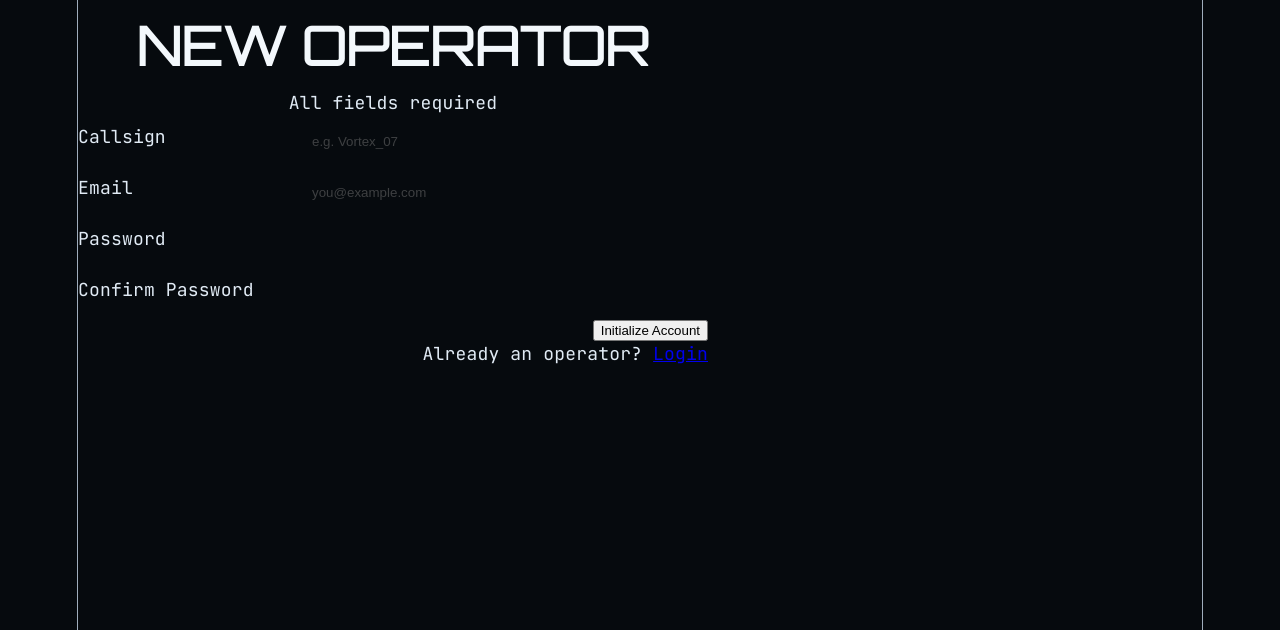
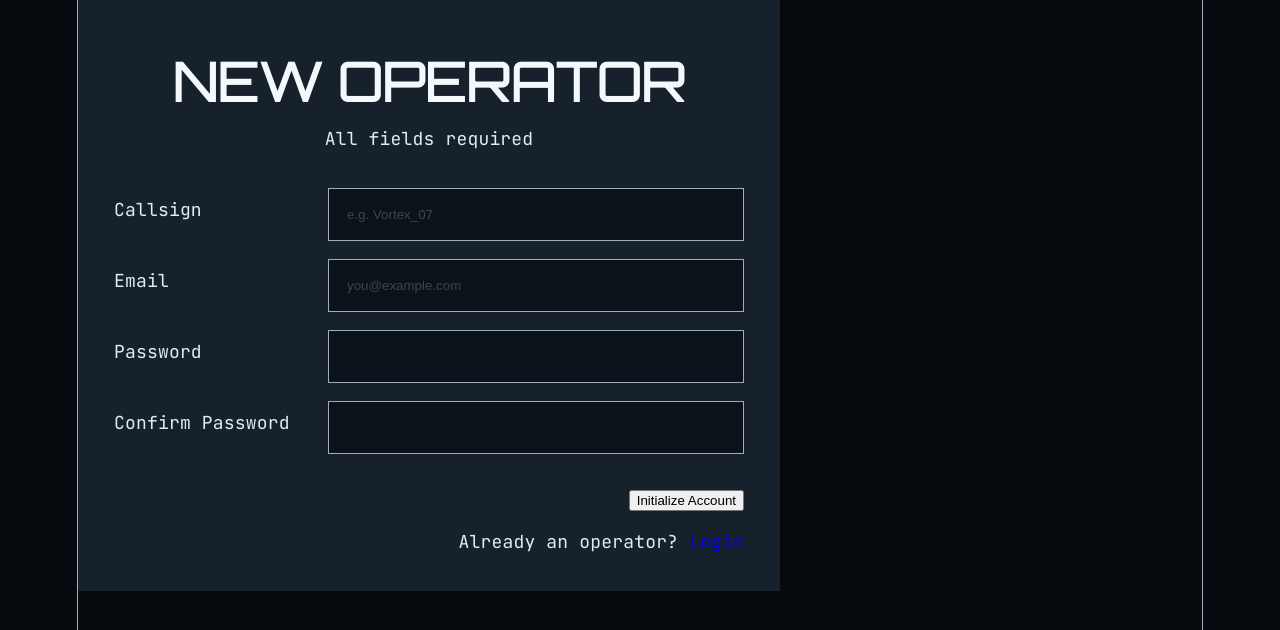
Before and after one commit to jkaps9/gamer-sign-up-form, a React (Vite) app: page / in a window 1280 px wide. Shown: the top 630 px of the page. Built offline with nearby package versions, Linux system fonts and the light colour scheme.

Commit message:
update variables in form styling

```diff
--- a/src/styles/Forms.module.css
+++ b/src/styles/Forms.module.css
@@ -1,17 +1,17 @@
 .form {
-  background-color: var(--color-bg-tertiary);
-  border-radius: var(--radius-sm);
+  background-color: var(--neutral-800);
+  border-radius: 0;
   display: flex;
   flex-direction: column;
-  gap: var(--space-8);
-  padding: var(--space-8);
+  gap: 2rem;
+  padding: 2rem;
 }
 
 .section {
-  border-radius: var(--radius-sm);
+  border-radius: 0;
   display: flex;
   flex-direction: column;
-  gap: var(--space-4);
+  gap: 1rem;
 }
 
 .label {
@@ -20,40 +20,40 @@
 }
 
 .input {
-  background-color: var(--color-surface);
-  border: 1px solid var(--color-border);
-  border-radius: var(--radius-sm);
-  color: var(--color-text-primary);
+  background-color: var(--neutral-900);
+  border: 1px solid var(--border);
+  border-radius: 0;
+  color: var(--text);
   outline: none;
   padding: 1rem;
   width: 100%;
 
   &[aria-invalid="true"],
   &:user-invalid {
-    border-color: var(--color-error);
+    border-color: var(--red-400);
   }
 
   &::placeholder {
     opacity: 0.5;
   }
   &:hover {
-    border-color: var(--color-accent);
+    border-color: var(--accent-border);
   }
   &:focus-visible {
-    border-color: var(--color-focus);
-    box-shadow: var(--shadow-sm);
+    border-color: var(--accent-border);
+    box-shadow: var(--shadow);
   }
 }
 
 .errorMessage {
-  color: var(--color-error);
+  color: var(--red-400);
 }
 
 .footer {
   align-items: stretch;
   display: flex;
   flex-direction: column;
-  gap: var(--space-4);
+  gap: 1rem;
   button {
     justify-content: center;
   }
@@ -62,7 +62,7 @@
 .footerContent {
   display: flex;
   flex-direction: column;
-  gap: var(--space-2);
+  gap: 0.5rem;
 }
 
 @media (min-width: 48rem) {
@@ -88,7 +88,7 @@
   .footerContent {
     align-self: stretch;
     flex-direction: row;
-    gap: var(--space-16);
+    gap: 4rem;
     justify-content: space-between;
 
     p {
```
